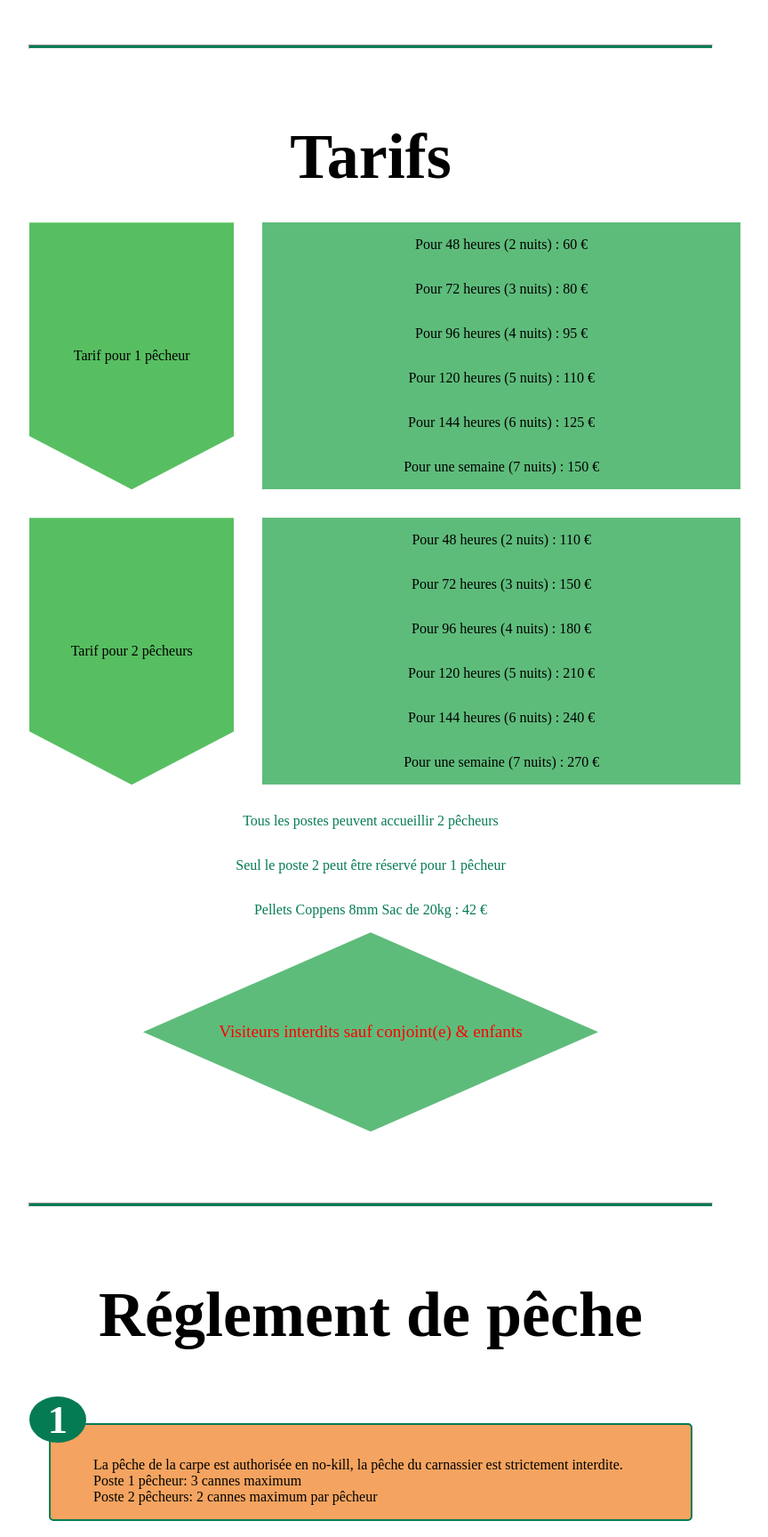
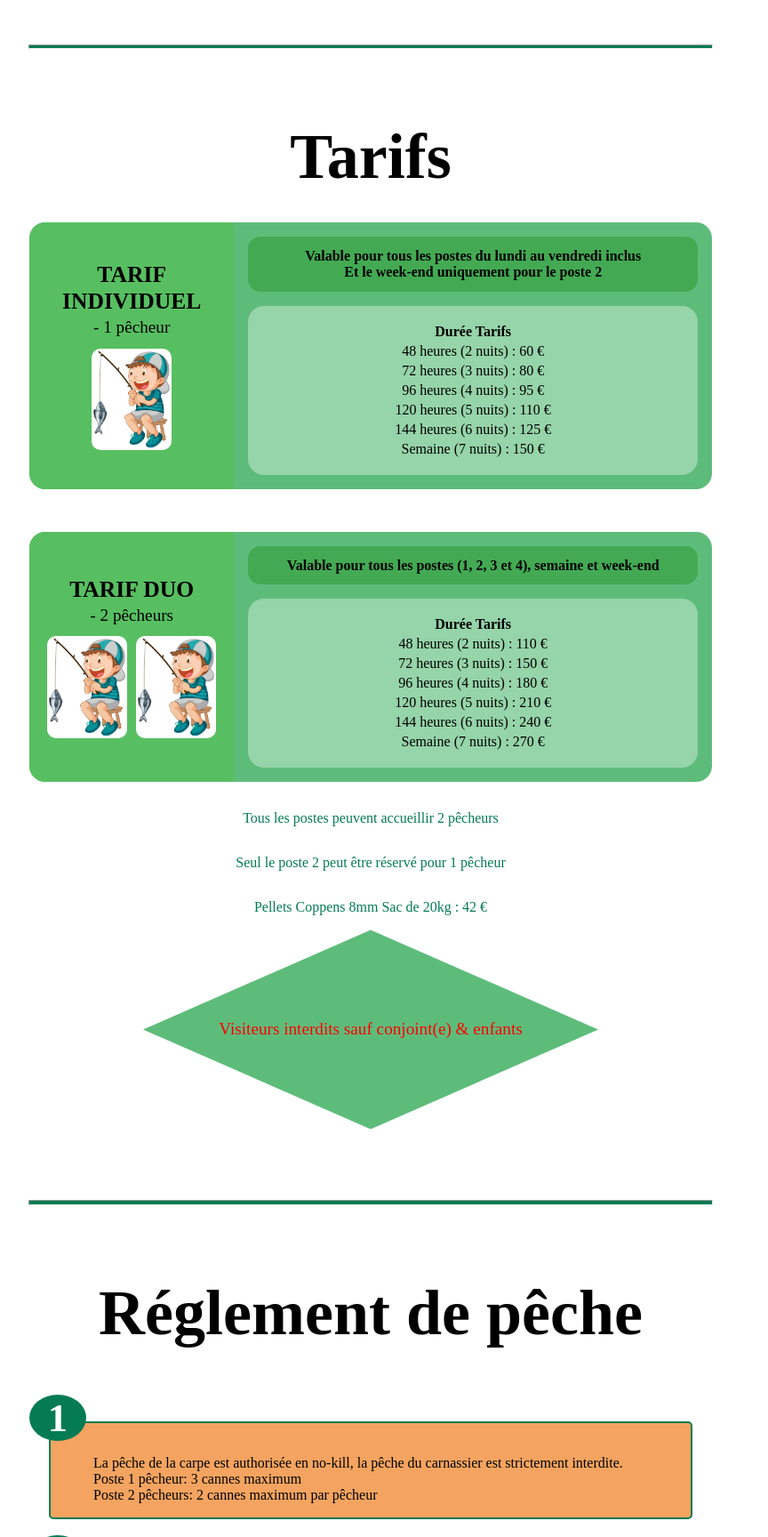
Before and after one commit to Cyrillecarre/laFrayere2, a Symfony app: template templates/tarif/index.html.twig in a window 1280 px wide. Shown: the part 734-2462 px from the top of the page at 89% size, without its empty margins (223-1087 px from the left). Run offline with Twig, Linux system fonts and the light colour scheme; the template is opened without the code that fills it, so the values that code supplies are empty; style sheets or scripts are compiled from the project's sources; some libraries are stand-ins or nearby versions.

Commit message:
add pecheur

```diff
--- a/assets/styles/header.css
+++ b/assets/styles/header.css
@@ -7,6 +7,10 @@ body {
 a {
     text-decoration: none;
     color: black;
+}
+
+h1.titre {
+    scroll-margin-top: 5rem;
 }
 
 .burger-menu {
--- a/assets/styles/tarif.css
+++ b/assets/styles/tarif.css
@@ -30,34 +30,99 @@
 
 .tarifs1 {
     width: 60%;
+    margin: 0 auto;
+    display: flex;
+    flex-direction: column;
+    gap: 3rem;
+}
+
+.tarifCard {
     display: grid;
     grid-template-columns: 30% 70%;
-    justify-items: center;
-    align-items: center;
-    margin: 0 auto;
-    gap: 2rem;
+    gap: 0;
+    align-items: stretch;
+    background-color: rgb(94, 188, 123);
+    border-radius: 18px;
+    overflow: hidden;
 }
 
 .pecheur {
     display: flex;
+    flex-direction: column;
+    text-align: center;
     font-size: 1rem;
     background-color: rgb(87, 191, 97);
     width: 100%;
     height: 100%;
     justify-content: center;
     align-items: center;
-    clip-path: polygon(0 0, 100% 0, 100% 80%, 50% 100%, 0 80%);
+    border-radius: 0;
+}
+
+.tarifTitle {
+    font-size: 1.6rem;
+    font-weight: bold;
+    margin: 0;
+}
+
+.tarifSub {
+    font-size: 1.2rem;
+    margin: 0.2rem 0 0;
+}
+
+.tarifPics {
+    display: flex;
+    justify-content: center;
+    align-items: center;
+    gap: 0.6rem;
+    margin-top: 0.8rem;
+    border-radius: 10px;
+}
+
+.tarifPic {
+    display: block;
+    width: 90px;
+    height: auto;
+    border-radius: 10px;
 }
 
 .prixJour {
     display: flex;
     flex-direction: column;
     font-size: 1rem;
-    background-color: rgb(94, 188, 123);
+    background-color: transparent;
     width: 100%;
     height: 100%;
-    justify-items: center;
+    padding: 1rem;
+    box-sizing: border-box;
+}
+
+.tarifValidite {
+    display: flex;
+    justify-content: center;
     align-items: center;
+    text-align: center;
+    background-color: rgb(67, 170, 83);
+    border-radius: 14px;
+    padding: 0.8rem 1rem;
+    font-weight: bold;
+}
+
+.tarifListe {
+    margin-top: 1rem;
+    background-color: rgba(255, 255, 255, 0.35);
+    border-radius: 18px;
+    padding: 1rem;
+    text-align: center;
+}
+
+.tarifListe p {
+    margin: 0.25rem 0;
+}
+
+.tarifListeTitre {
+    font-weight: bold;
+    margin-bottom: 0.5rem;
 }
 
 .condition {
@@ -145,21 +210,29 @@
 
     .tarifs1 {
         width: 90%;
-        display: grid;
-        grid-template-columns: 100%;
-        justify-items: center;
-        align-items: center;
-        margin: 0 auto;
+        display: flex;
+        flex-direction: column;
         gap: 2rem;
     }
 
+    .tarifCard {
+        grid-template-columns: 100%;
+        gap: 0;
+    }
+
     .pecheur {
-        clip-path: polygon(0 0, 100% 0, 100% 80%, 50% 100%, 0 80%);
+        border-radius: 0;
     }
 
     .prixJour {
-        height: 22rem;
-        clip-path: polygon(0 0, 100% 0, 100% 80%, 50% 100%, 0 80%);
+        height: auto;
+        border-radius: 0;
+    }
+
+    .tarifPic {
+        width: 80px;
+        border-radius: 10px;
+        margin-bottom: 10px;
     }
 
     .condition {
--- a/templates/header.html.twig
+++ b/templates/header.html.twig
@@ -27,6 +27,35 @@
     <script src="https://kit.fontawesome.com/6db39e2efc.js" crossorigin="anonymous"></script>
     <link rel="stylesheet" href="https://unpkg.com/leaflet@1.9.4/dist/leaflet.css" integrity="sha256-p4NxAoJBhIIN+hmNHrzRCf9tD/miZyoHS5obTRR9BMY=" crossorigin=""/>
     <script src="https://unpkg.com/leaflet@1.9.4/dist/leaflet.js" integrity="sha256-20nQCchB9co0qIjJZRGuk2/Z9VM+kNiyxNV1lvTlZBo=" crossorigin=""></script>
+
+    <script>
+        document.addEventListener('DOMContentLoaded', function () {
+            if (window.location.hash !== '#titre') return;
+
+            var titleEl = document.querySelector('h1.titre');
+            if (!titleEl) return;
+
+            setTimeout(function () {
+                titleEl.scrollIntoView({ behavior: 'smooth', block: 'start' });
+            }, 50);
+        });
+
+        document.addEventListener('click', function (e) {
+            var link = e.target.closest('a');
+            if (!link) return;
+
+            if (!link.closest('.btnAction')) return;
+
+            var href = link.getAttribute('href');
+            if (!href) return;
+
+            if (href.indexOf('#') !== -1) return;
+            if (href.indexOf('mailto:') === 0 || href.indexOf('tel:') === 0) return;
+            if (href.indexOf('http://') === 0 || href.indexOf('https://') === 0) return;
+
+            link.setAttribute('href', href + '#titre');
+        });
+    </script>
 </head>
 {% block body %}
     <div class="container">
@@ -36,11 +65,11 @@
         <div class="navBarre">
             <nav>
                 <ul class="navListe">
-                    <li class="navList"><a href="{{ path('app_home') }}">Accueil</a></li>
-                    <li class="navList"><a href="{{ path('app_reservation') }}">Réservation</a></li>
-                    <li class="navList"><a href="{{ path('app_poste') }}">Postes</a></li>
-                    <li class="navList"><a href="{{ path('app_tarif') }}">Tarifs/Réglementation</a></li>
-                    <li class="navList"><a href="{{ path('app_contact') }}">Contact</a></li>
+                    <li class="navList"><a href="{{ path('app_home') }}#titre">Accueil</a></li>
+                    <li class="navList"><a href="{{ path('app_reservation') }}#titre">Réservation</a></li>
+                    <li class="navList"><a href="{{ path('app_poste') }}#titre">Postes</a></li>
+                    <li class="navList"><a href="{{ path('app_tarif') }}#titre">Tarifs/Réglementation</a></li>
+                    <li class="navList"><a href="{{ path('app_contact') }}#titre">Contact</a></li>
                     <li class="navList"><a href="https://www.facebook.com/profile.php?id=100063643567122&locale=fr_FR" target="_blank"><i class="fa-brands fa-facebook"></i></a></li>
                     <li class="header2"><a href="{{ path('app_login') }}"><i class="fa-solid fa-user-secret"></i> Connexion</a></li>
                 </ul>
--- a/templates/tarif/index.html.twig
+++ b/templates/tarif/index.html.twig
@@ -42,28 +42,50 @@
 <hr class="hr">
     <h1 class="titre">Tarifs</h1>
     <main class="tarifs1">
+        <section class="tarifCard">
             <div class="pecheur hidden">
-            <p>Tarif pour 1 pêcheur</p>
+                <p class="tarifTitle">TARIF INDIVIDUEL</p>
+                <p class="tarifSub">- 1 pêcheur</p>
+                <div class="tarifPics">
+                    <img class="tarifPic" src="{{ asset('images/pecheur.png') }}" alt="Pêcheur">
+                </div>
             </div>
             <div class="prixJour hidden">
-            <p>Pour 48 heures (2 nuits) : 60 €</p>
-            <p>Pour 72 heures (3 nuits) : 80 €</p>
-            <p>Pour 96 heures (4 nuits) : 95 €</p>
-            <p>Pour 120 heures (5 nuits) : 110 €</p>
-            <p>Pour 144 heures (6 nuits) : 125 €</p>
-            <p>Pour une semaine (7 nuits) : 150 €</p>
+                <div class="tarifValidite">Valable pour tous les postes du lundi au vendredi inclus<br>Et le week-end uniquement pour le poste 2</div>
+                <div class="tarifListe">
+                    <p class="tarifListeTitre">Durée Tarifs</p>
+                    <p>48 heures (2 nuits) : 60 €</p>
+                    <p>72 heures (3 nuits) : 80 €</p>
+                    <p>96 heures (4 nuits) : 95 €</p>
+                    <p>120 heures (5 nuits) : 110 €</p>
+                    <p>144 heures (6 nuits) : 125 €</p>
+                    <p>Semaine (7 nuits) : 150 €</p>
                 </div>
+            </div>
+        </section>
+
+        <section class="tarifCard">
             <div class="pecheur hidden">
-            <p>Tarif pour 2 pêcheurs</p>
+                <p class="tarifTitle">TARIF DUO</p>
+                <p class="tarifSub">- 2 pêcheurs</p>
+                <div class="tarifPics tarifPicsDuo">
+                    <img class="tarifPic" src="{{ asset('images/pecheur.png') }}" alt="Pêcheur">
+                    <img class="tarifPic" src="{{ asset('images/pecheur.png') }}" alt="Pêcheur">
+                </div>
             </div>
             <div class="prixJour hidden">
-            <p>Pour 48 heures (2 nuits) : 110 €</p>
-            <p>Pour 72 heures (3 nuits) : 150 €</p>
-            <p>Pour 96 heures (4 nuits) : 180 €</p>
-            <p>Pour 120 heures (5 nuits) : 210 €</p>
-            <p>Pour 144 heures (6 nuits) : 240 €</p>
-            <p>Pour une semaine (7 nuits) : 270 €</p>
+                <div class="tarifValidite">Valable pour tous les postes (1, 2, 3 et 4), semaine et week-end</div>
+                <div class="tarifListe">
+                    <p class="tarifListeTitre">Durée Tarifs</p>
+                    <p>48 heures (2 nuits) : 110 €</p>
+                    <p>72 heures (3 nuits) : 150 €</p>
+                    <p>96 heures (4 nuits) : 180 €</p>
+                    <p>120 heures (5 nuits) : 210 €</p>
+                    <p>144 heures (6 nuits) : 240 €</p>
+                    <p>Semaine (7 nuits) : 270 €</p>
                 </div>
+            </div>
+        </section>
     </main>
     <div class="condition hidden">
         <p>Tous les postes peuvent accueillir 2 pêcheurs</p>
```
Also changed, not shown: assets/styles/home.css (+14 -2 lines), src/Controller/MultiResaController.php (+41 -24 lines), templates/multi_resa/form.html.twig (+30 -10 lines), assets/images/pecheur.png (added). Lines whose indentation alone changed are shown as unchanged.
